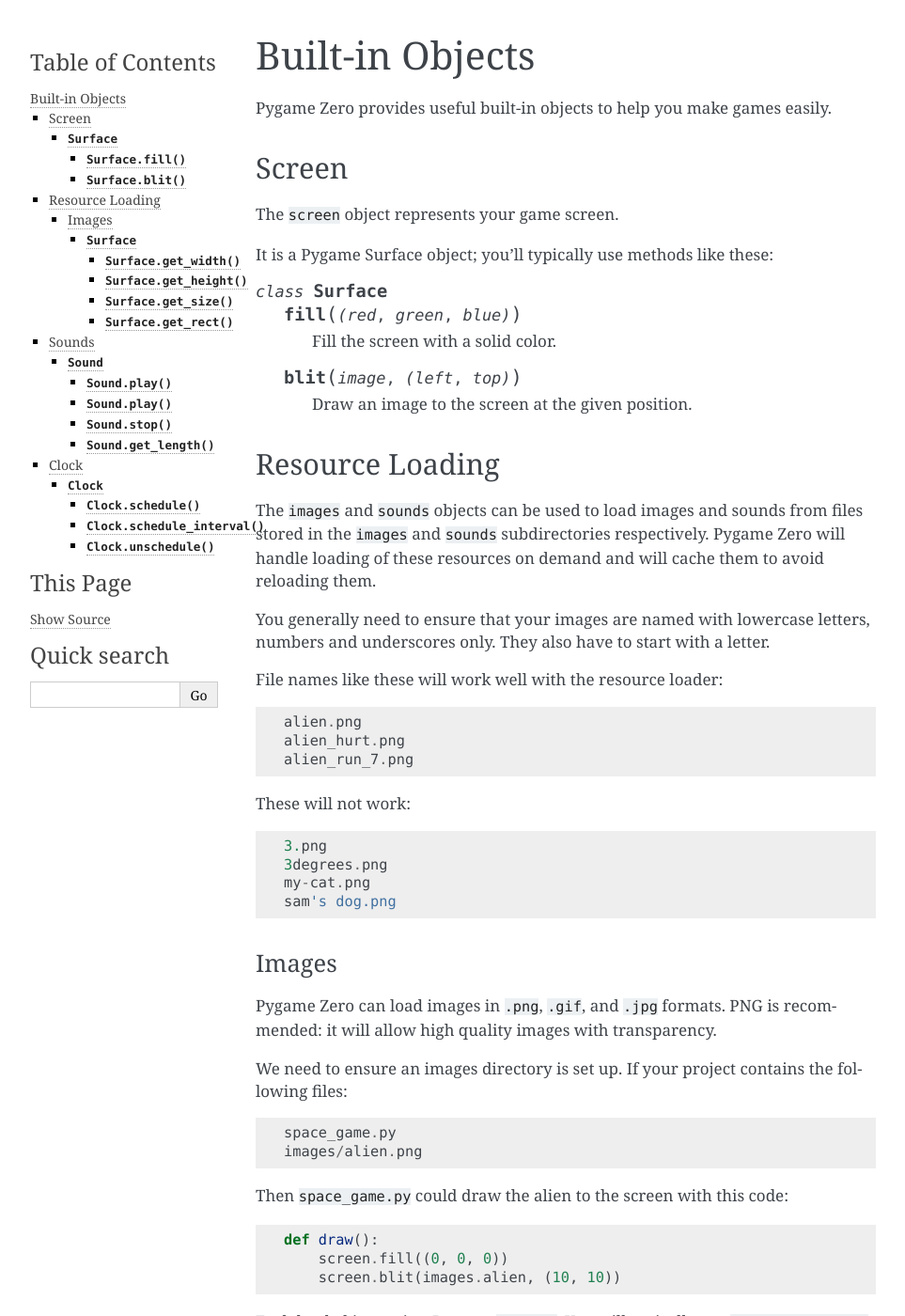
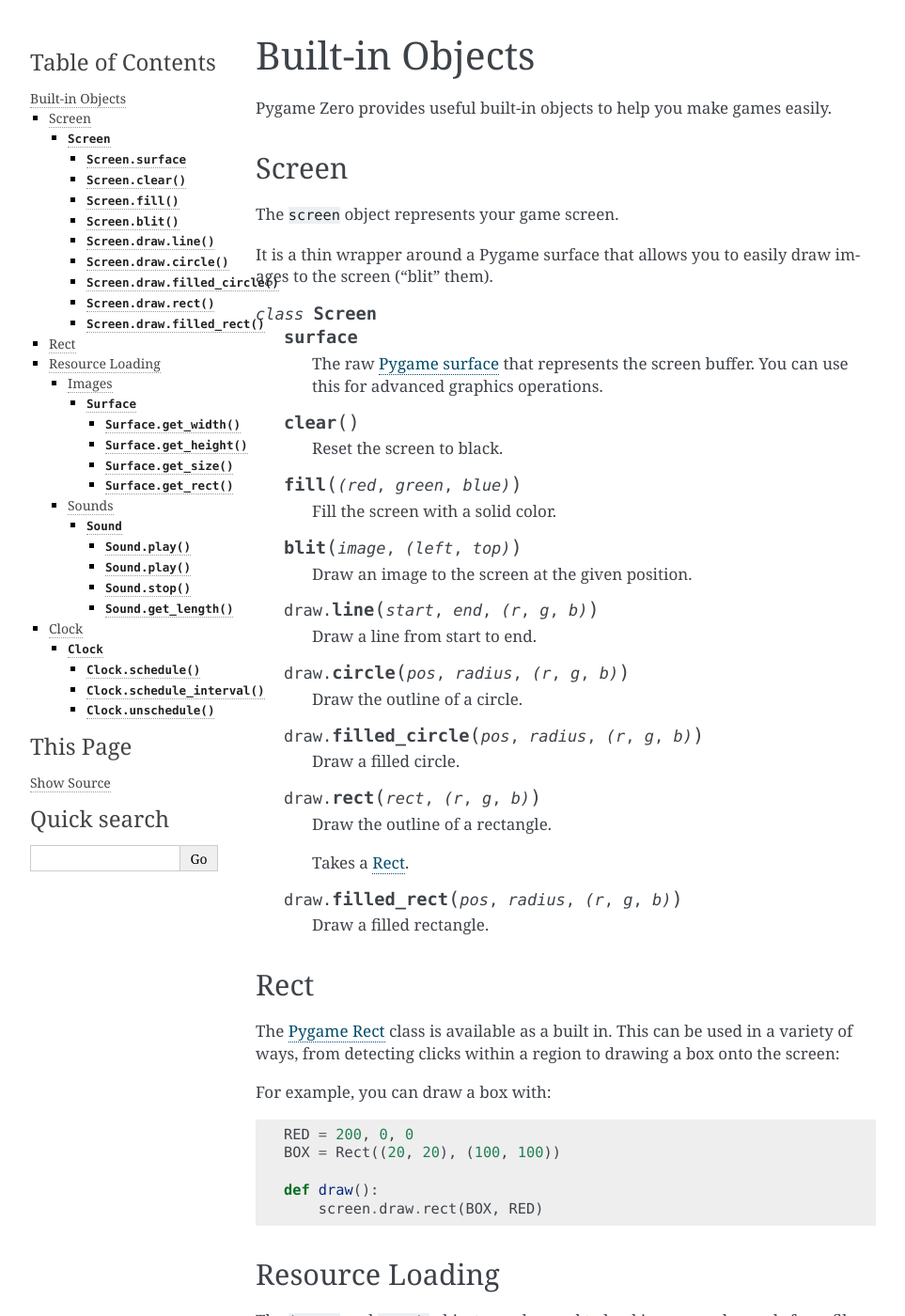
Before and after one commit to lordmauve/pgzero, a Sphinx documentation site: the page built from doc/builtins.rst, in a window 1280 px wide and 1400 px high. Shown: the whole window at 94% size, without its empty margins (148-1111 px from the left). Built offline with Sphinx 7.4.7, drawn with Linux system fonts in a browser that asks for light colours; some of the changed text lies outside the part shown.

Commit message:
Make the screen API more like pygame.draw & document it.

```diff
--- a/doc/builtins.rst
+++ b/doc/builtins.rst
@@ -2,15 +2,28 @@
 ================
 
 Pygame Zero provides useful built-in objects to help you make games easily.
+
 
 Screen
 ------
 
 The ``screen`` object represents your game screen.
 
-It is a Pygame Surface object; you'll typically use methods like these:
+It is a thin wrapper around a Pygame surface that allows you to easily
+draw images to the screen ("blit" them).
 
-.. class:: Surface
+.. class:: Screen
+
+    .. attribute:: surface
+
+        The raw `Pygame surface`_ that represents the screen buffer. You can
+        use this for advanced graphics operations.
+
+        .. _`Pygame surface`: https://www.pygame.org/docs/ref/surface.html
+
+    .. method:: clear()
+
+        Reset the screen to black.
 
     .. method:: fill((red, green, blue))
 
@@ -19,6 +32,49 @@
     .. method:: blit(image, (left, top))
 
         Draw an image to the screen at the given position.
+
+    .. method:: draw.line(start, end, (r, g, b))
+
+        Draw a line from start to end.
+
+    .. method:: draw.circle(pos, radius, (r, g, b))
+
+        Draw the outline of a circle.
+
+    .. method:: draw.filled_circle(pos, radius, (r, g, b))
+
+        Draw a filled circle.
+
+    .. method:: draw.rect(rect, (r, g, b))
+
+        Draw the outline of a rectangle.
+
+        Takes a :ref:`Rect <rect>`.
+
+    .. method:: draw.filled_rect(pos, radius, (r, g, b))
+
+        Draw a filled rectangle.
+
+
+.. _rect:
+
+Rect
+----
+
+The `Pygame Rect`_ class is available as a built in. This can be used in a
+variety of ways, from detecting clicks within a region to drawing a box onto
+the screen:
+
+For example, you can draw a box with::
+
+    RED = 200, 0, 0
+    BOX = Rect((20, 20), (100, 100))
+
+    def draw():
+        screen.draw.rect(BOX, RED)
+
+
+.. _`Pygame Rect`: https://www.pygame.org/docs/ref/rect.html
 
 
 Resource Loading
@@ -60,7 +116,7 @@
 Then ``space_game.py`` could draw the alien to the screen with this code::
 
     def draw():
-        screen.fill((0, 0, 0))
+        screen.clear()
         screen.blit(images.alien, (10, 10))
 
 Each loaded image is a Pygame ``Surface``. You will typically use
@@ -88,13 +144,13 @@
         Get a :class:`Rect` that is pre-populated with the bounds of the image
         if the image was located at the origin.
 
-        Effectively this is equivalent to:
+        Effectively this is equivalent to::
 
             Rect((0, 0), image.get_size())
 
 
 Sounds
-------
+''''''
 
 Pygame Zero can load sounds in ``.wav`` and ``.ogg`` formats. WAV is great for
 small sound effects, while OGG is a compressed format that is more suited to
```
Also changed, not shown: 4 other files.
